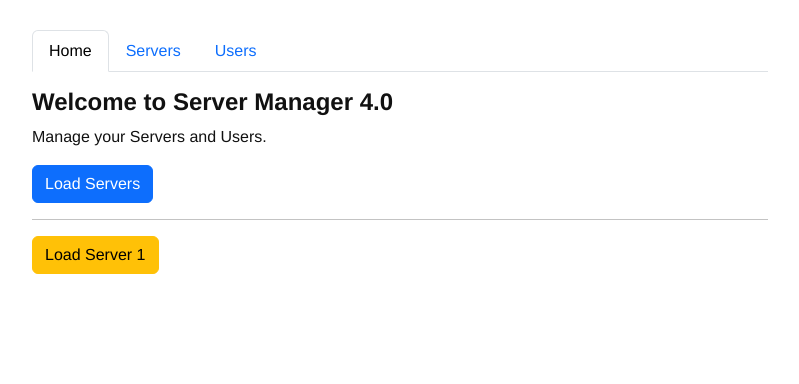
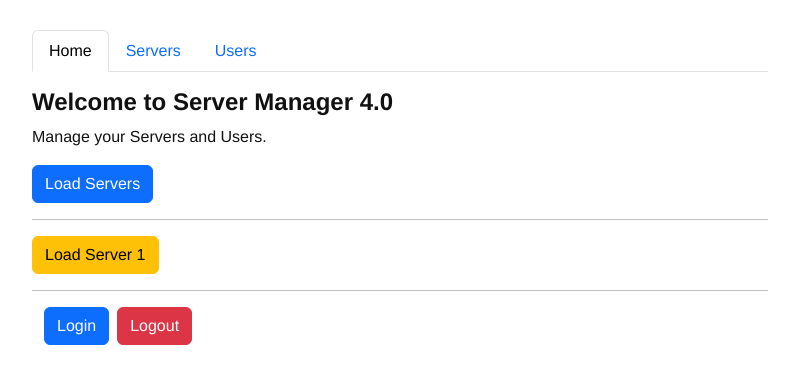
Before and after one commit to shubhenduanupamdutta/routing, an Angular app: page / in a window 1280 px wide. Shown: the top 384 px of the page, without its empty margins (240-1039 px from the left). Built offline with nearby package versions, Linux system fonts and the light colour scheme.

Commit message:
Create and use fake auth service.

```diff
--- a/src/app/home/home.component.html
+++ b/src/app/home/home.component.html
@@ -4,5 +4,15 @@
 
 <p>Manage your Servers and Users.</p>
 <button class="btn btn-primary" (click)="onLoadServers()">Load Servers</button>
-<hr>
+<hr />
 <button class="btn btn-warning" (click)="onLoadServer(1)">Load Server 1</button>
+
+<hr />
+<div class="container">
+  <div class="row">
+    <div class="col-12 col-md-8">
+      <button class="btn btn-primary" (click)="onLogin()">Login</button>
+      <button class="btn btn-danger ms-2" (click)="onLogout()">Logout</button>
+    </div>
+  </div>
+</div>
--- a/src/app/home/home.component.ts
+++ b/src/app/home/home.component.ts
@@ -1,5 +1,6 @@
 import { Component, OnInit } from '@angular/core';
 import { Router } from '@angular/router';
+import { AuthService } from '../auth.service';
 
 @Component({
   selector: 'app-home',
@@ -7,7 +8,7 @@
   styleUrls: ['./home.component.css'],
 })
 export class HomeComponent implements OnInit {
-  constructor(private router: Router) {}
+  constructor(private router: Router, private authService: AuthService) {}
 
   ngOnInit() {}
 
@@ -23,4 +24,14 @@
       fragment: 'loading',
     });
   }
+
+  onLogin() {
+    // Business logic
+    this.authService.login();
+  }
+
+  onLogout() {
+    // Business logic
+    this.authService.logout();
+  }
 }
```
